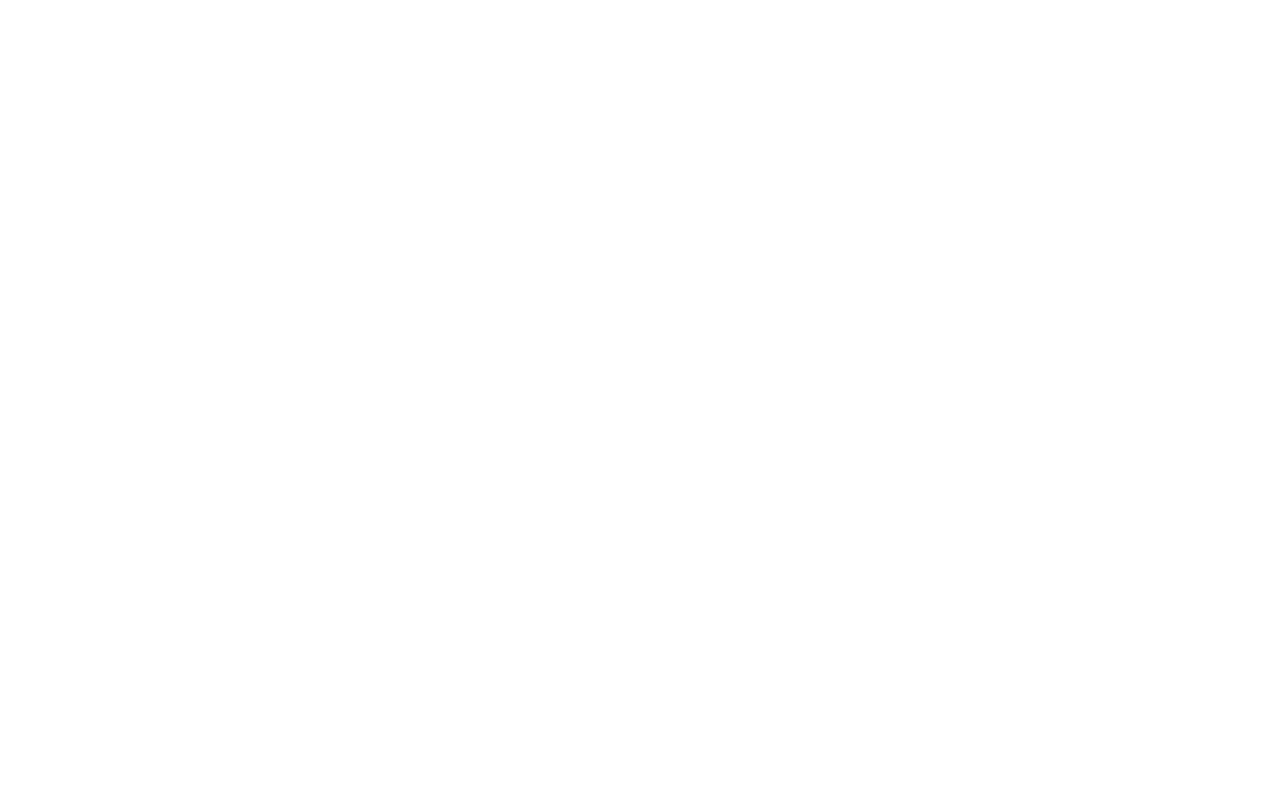
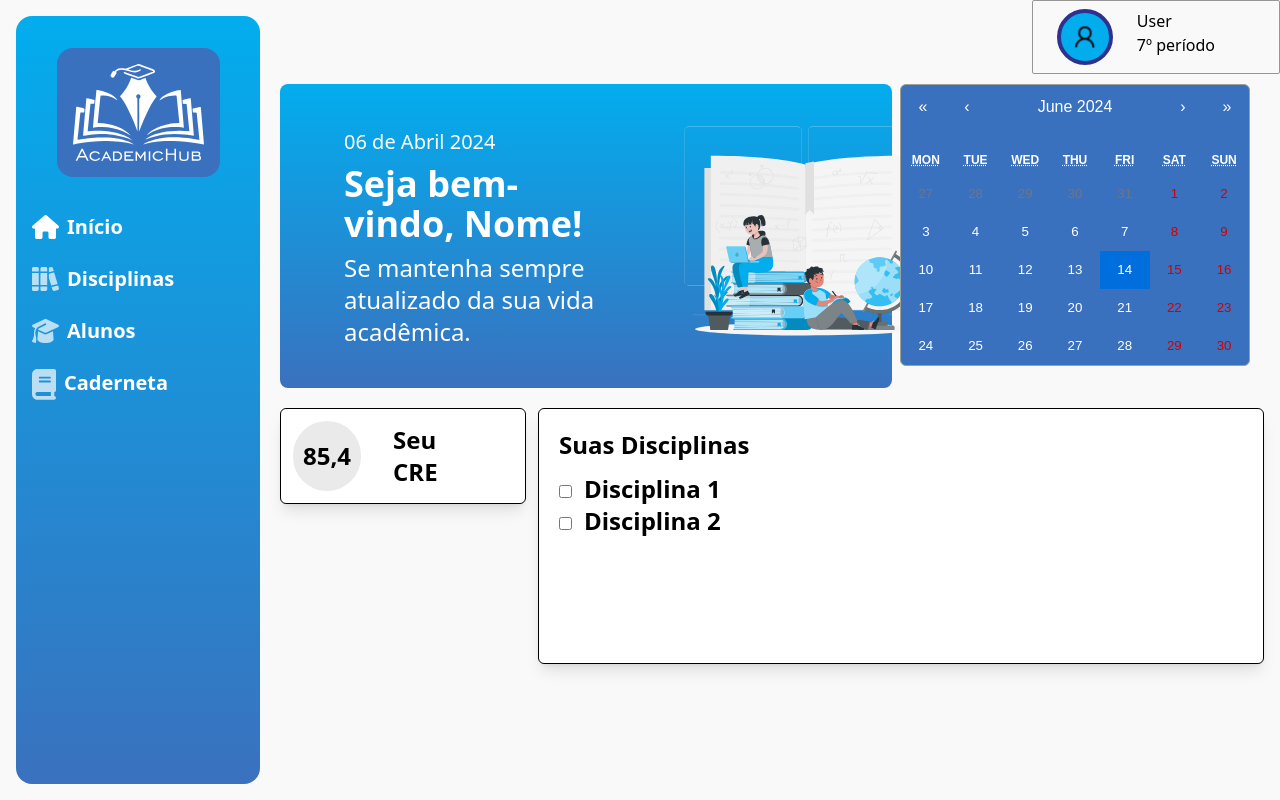
Before and after one commit to Matheusouza2/academic_hub, a React (Vite) app in the folder frontend/: page /DashboardAluno in a window 1280 px wide. Before the commit this address had no page. Built offline with nearby package versions, Linux system fonts and the light colour scheme.

Commit message:
Criação do DashboardAluno e mudança na margem direita da sidebar

```diff
--- a/frontend/package.json
+++ b/frontend/package.json
@@ -12,10 +12,11 @@
   "dependencies": {
     "axios": "^1.6.8",
     "react": "^18.2.0",
+    "react-calendar": "^4.8.0",
     "react-dom": "^18.2.0",
     "react-hook-form": "^7.51.2",
-    "react-router-dom": "^6.22.3",
-    "react-icons": "^5.1.0"
+    "react-icons": "^5.1.0",
+    "react-router-dom": "^6.22.3"
   },
   "devDependencies": {
     "@types/react": "^18.2.66",
--- a/frontend/src/Router.tsx
+++ b/frontend/src/Router.tsx
@@ -9,6 +9,7 @@
       <Route path="/cadastro-curso" element={<Pages.CadCurso />} />
       <Route path='/cursos/plano_aprovacao' element={<Pages.ScreenReviewApproval />} />
       <Route path="/notas" element={<Pages.QueryGrades />} />
+      <Route path="/DashboardAluno" element={<Pages.DashboardAluno/>} />
     </Routes>
   );
 }
--- a/frontend/src/components/Sidebar.tsx
+++ b/frontend/src/components/Sidebar.tsx
@@ -33,7 +33,7 @@
   const { pathname } = useLocation()
 
   return (
-    <div className="bg-gradient-to-b from-blue-400 to-blue-700 h-full rounded-2xl w-[244px] flex flex-col items-center pt-8 px-4 gap-9 mr-8">
+    <div className="bg-gradient-to-b from-blue-400 to-blue-700 h-full rounded-2xl w-[244px] flex flex-col items-center pt-8 px-4 gap-9 mr-5">
       <div className="p-4 bg-blue-700 w-fit rounded-2xl">
         <img src={AppIcons.logo} alt="Academic Hub logo" />
       </div>
--- /dev/null
+++ b/frontend/src/pages/DashboardAluno.tsx
@@ -0,0 +1,69 @@
+import { Page } from "./Page";
+import Image1 from '../assets/image1.svg'
+import { useState } from 'react';
+import Calendar from 'react-calendar';
+import 'react-calendar/dist/Calendar.css';
+
+export function DashboardAluno() {
+    const [date, setDate] = useState(new Date());
+
+    return (
+        <Page>
+            <div className="py-3">
+                {/*Div de SECTION 1: Bem Vindo + Calendário*/}
+                <div className="grid grid-cols-8 gap-2">
+                    {/*Bem vindo*/}
+                    <div className='col-span-5 grid grid-cols-8 py-3 h-42 bg-gradient-to-b from-blue-400 to-blue-700 text-white rounded-lg'>
+                        <div className='col-span-5 pt-8 pl-16 pr-16 space-y-2 '>
+                            <h3 className='text-xl font-medium'>06 de Abril 2024</h3>
+                            <h1 className='text-4xl font-bold'>Seja bem-vindo, Nome!</h1>
+                            <h4 className='text-2xl font-medium'>Se mantenha sempre atualizado da sua vida acadêmica.</h4>
+
+                        </div>
+
+                        <div className='col-span-3 w-[285px] h-[280px]'>
+                            <img src={Image1} />
+                        </div>
+                    </div>
+                    {/*Calendário*/}
+                    <div className="col-span-3 pr-2">
+                        <div className=''>
+                            <div className='calendar-container'>
+                                <Calendar className='bg-[#3A71BE] text-white rounded-md' onChange={setDate} value={date} />
+                            </div>
+                        </div>
+                    </div>
+                </div>
+
+                {/*DIV DE SECTION 2: CRE + Disciplinas*/}
+                <div className="grid grid-cols-8 py-5 space-x-3 text-2xl">
+                    {/*CRE*/}
+                    <div className="col-span-2 p-3 flex items-center h-24 bg-white border rounded-md border-zinc-500/20 shadow-lg font-bold">
+                        <div className="rounded-full w-[70px] h-[70px] bg-[#EAEAEA] text-black flex items-center ">
+                            <span className="px-2.5">85,4</span>
+                        </div>
+                        <span className="px-8">Seu CRE</span>
+                    </div>
+                    {/*Disciplinas*/}
+                    <div className="col-span-6 flex flex-col h-64 bg-white border rounded-md border-zinc-500/20 shadow-lg font-bold">
+                        <div className="text-black p-5">
+                            <span>Suas Disciplinas</span>
+                            <div className="flex flex-col py-3 ">
+
+                                <div className="space-x-3">
+                                    <input className="" type="checkbox" name="" id="" />
+                                    <span>Disciplina 1</span>
+                                </div>
+
+                                <div className="space-x-3">
+                                    <input type="checkbox" name="" id="" />
+                                    <span>Disciplina 2</span>
+                                </div>
+                            </div>
+                        </div>
+                    </div>
+                </div>
+            </div>
+        </Page>
+    )
+}
--- a/frontend/src/pages/index.tsx
+++ b/frontend/src/pages/index.tsx
@@ -3,11 +3,13 @@
 import { CadCurso } from "./CadCurso";
 import { QueryGrades } from "./ConsultaNotas";
 import { ScreenReviewApproval } from "./ScreenReviewApproval";
+import{ DashboardAluno } from "./DashboardAluno";
 
 export const Pages = {
   Login,
   CreateSubjects,
   CadCurso,
   QueryGrades,
-  ScreenReviewApproval
+  ScreenReviewApproval,
+  DashboardAluno
 }
```
Also changed, not shown: frontend/src/assets/image1.svg (added), 1 other file (tests, documents, lock files or other folders).
